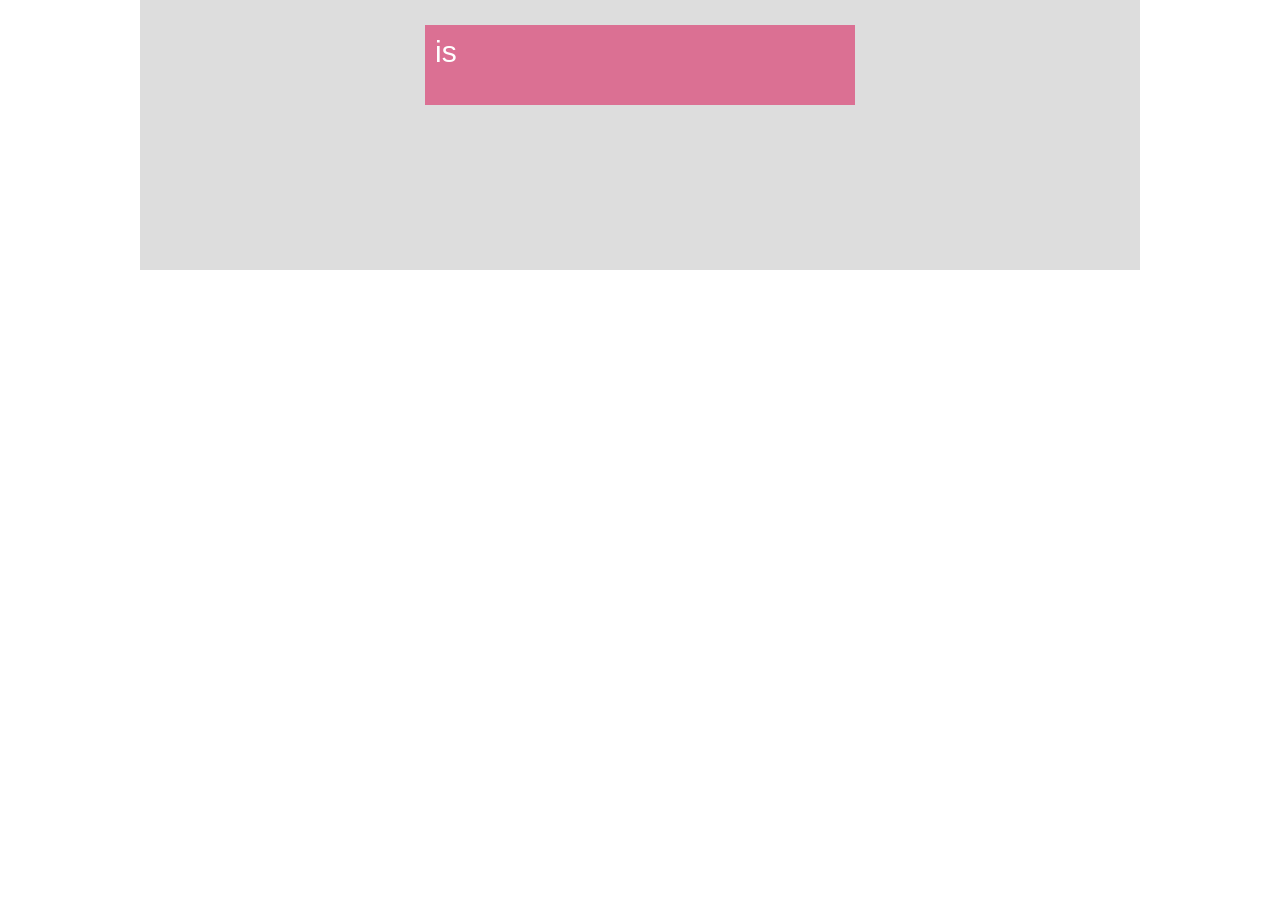
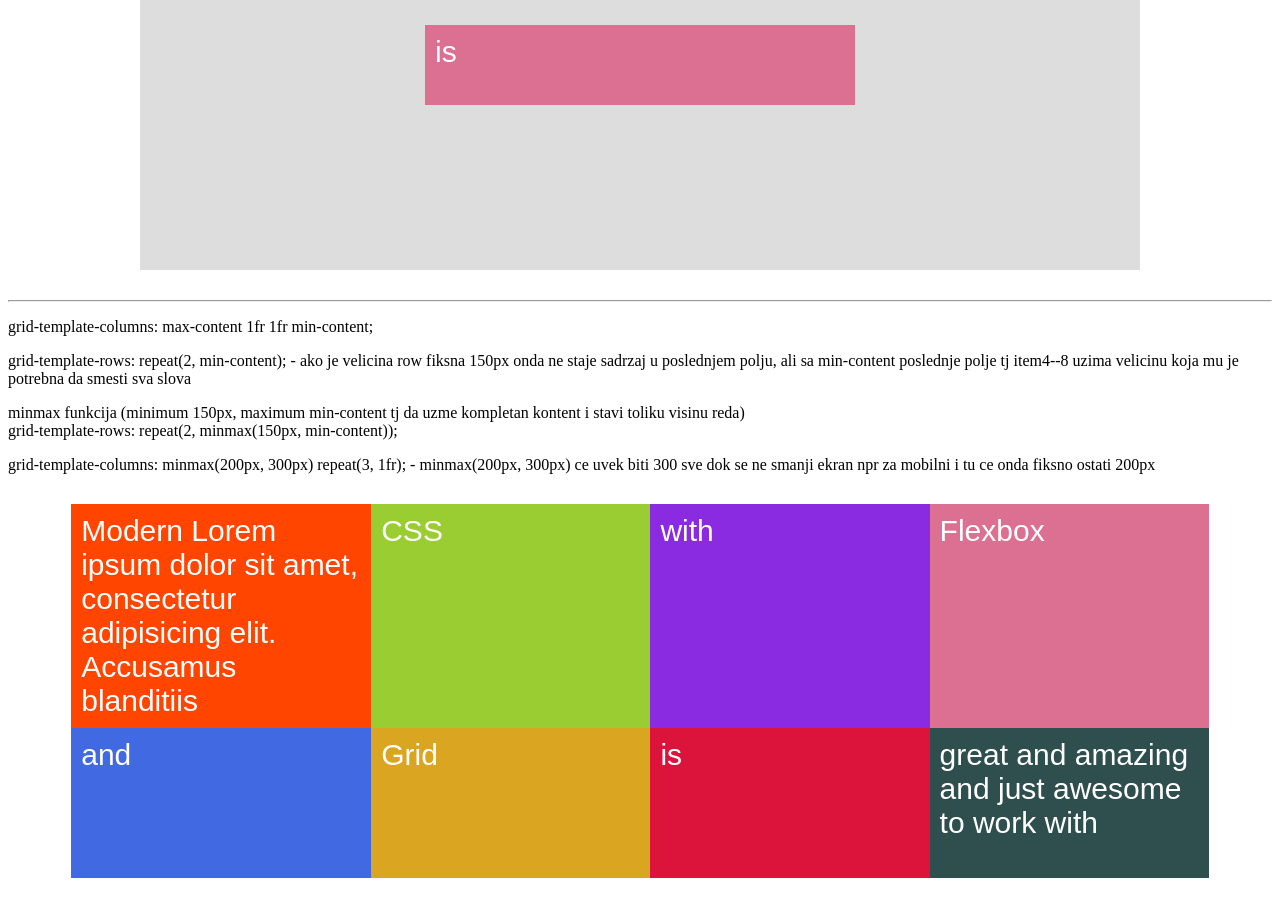
Before and after one commit to danilopetrovic/udemy-advanced-css-sass, a website: page _grid/index.html in a window 1280 px wide. Shown: the part 2312-3220 px from the top of the page. Before the commit the page ends 2612 px from the top, so only its background shows below. Drawn offline with Linux system fonts and the light colour scheme.

Commit message:
15 - Using min-content, max-content and the minmax() function | container4

```diff
--- a/_grid/index.html
+++ b/_grid/index.html
@@ -27,15 +27,31 @@
 </div>
 
 <hr>
-<div class="container2">
-    <div class="item2 item2--1">Modern</div>
-    <div class="item2 item2--2">CSS</div>
-    <div class="item2 item2--3">with</div>
-    <div class="item2 item2--4">Flexbox</div>
-    <div class="item2 item2--5">and</div>
-    <div class="item2 item2--6">Grid</div>
-    <div class="item2 item2--7">is</div>
-    <div class="item2 item2--8">great</div>
+<div class="container3">
+    <div class="item3 item3--1">Modern</div>
+    <div class="item3 item3--2">CSS</div>
+    <div class="item3 item3--3">with</div>
+    <div class="item3 item3--4">Flexbox</div>
+    <div class="item3 item3--5">and</div>
+    <div class="item3 item3--6">Grid</div>
+    <div class="item3 item3--7">is</div>
+    <div class="item3 item3--8">great</div>
+</div>
+
+<hr>
+<p>grid-template-columns: max-content 1fr 1fr min-content;</p>
+<p>grid-template-rows: repeat(2, min-content); - ako je velicina row fiksna 150px onda ne staje sadrzaj u poslednjem polju, ali sa min-content poslednje polje tj item4--8 uzima velicinu koja mu je potrebna da smesti sva slova</p>
+<p>minmax funkcija (minimum 150px, maximum min-content tj da uzme kompletan kontent i stavi toliku visinu reda)<br> grid-template-rows: repeat(2, minmax(150px, min-content));</p>
+<p>grid-template-columns: minmax(200px, 300px) repeat(3, 1fr); - minmax(200px, 300px) ce uvek biti 300 sve dok se ne smanji ekran npr za mobilni i tu ce onda fiksno ostati 200px</p>
+<div class="container4">
+    <div class="item4 item4--1">Modern Lorem ipsum dolor sit amet, consectetur adipisicing elit. Accusamus blanditiis </div>
+    <div class="item4 item4--2">CSS</div>
+    <div class="item4 item4--3">with</div>
+    <div class="item4 item4--4">Flexbox</div>
+    <div class="item4 item4--5">and</div>
+    <div class="item4 item4--6">Grid</div>
+    <div class="item4 item4--7">is</div>
+    <div class="item4 item4--8">great and amazing and just awesome to work with</div>
 </div>
 </body>
 </html>
--- a/_grid/style.scss
+++ b/_grid/style.scss
@@ -160,9 +160,9 @@
   grid-gap: 30px;
 
   grid-template-areas:  ". head head ."
-                        "box-1 box-2 box-3 side"
-                        "main main main side"
-                        "foot foot foot foot";
+  "box-1 box-2 box-3 side"
+  "main main main side"
+  "foot foot foot foot";
 
   & > * {
     background-color: orangered;
@@ -193,9 +193,9 @@
   }
 }
 
-/***************** 3 div container2 *****************/
+/***************** 3 div container3 *****************/
 
-.container2 {
+.container3 {
   width: 1000px;
   margin: 30px auto;
   background-color: #ddd;
@@ -206,7 +206,7 @@
   grid-gap: 30px;
 
   grid-auto-rows: 80px; /*implicitni deo grida koji se automatski ispunjava kako bi divovi zauzeli nedefinisana polja, moze da se definise ovako, dok je eksplicitni deo grida striktno definisan...*/
-  grid-auto-flow: row dense; /*default je row a moze biti column, dense je da se popune rupe*/
+  grid-auto-flow: row dense; /*default je row! moze biti column! dense je da se popune praznine tako da ne bleje same nego tu udje manje sledece polje iz grida koje moze da stane*/
   grid-auto-columns: .5fr;
 
   // Align grid items to grid areas
@@ -221,7 +221,7 @@
   justify-content: center; /* center / start / end / space-between / space-around / space-evenly */
   align-content: center; /* center / start / end / space-between / space-around / space-evenly */
 
-  .item2 {
+  .item3 {
     padding: 10px;
     color: white;
     font-family: sans-serif;
@@ -246,3 +246,41 @@
     }
   }
 }
+
+/***************** 4 div container4 *****************/
+
+.container4 {
+  width: 1000px;
+  margin: 30px auto;
+  background-color: #ddd;
+
+  display: grid;
+  //grid-template-rows: repeat(2, 150px);
+
+  // Using min-content and max-content
+  //grid-template-columns: max-content 1fr 1fr min-content; /*max-content pravi kolonu velicine kontenta u jednom redu! min-content se pravi kolonu toliku da je sirina kao najveca rec a ostalo se spusta sa brejkovima*/
+  //grid-template-rows: repeat(2, min-content);
+  //grid-template-rows: 150px min-content;
+
+  // Using minmax function
+  width: 90%;
+  grid-template-rows: repeat(2, minmax(150px, min-content));
+  grid-template-columns: minmax(200px, 300px) repeat(3, 1fr); /*minmax ce biti 300px sve dok se ne smanji ekran*/
+
+  .item4 {
+    padding: 10px;
+    color: white;
+    font-family: sans-serif;
+    font-size: 30px;
+    background-color: orangered;
+
+    &--1 { background-color: orangered; }
+    &--2 { background-color: yellowgreen; }
+    &--3 { background-color: blueviolet; }
+    &--4 { background-color: palevioletred; }
+    &--5 { background-color: royalblue; }
+    &--6 { background-color: goldenrod; }
+    &--7 { background-color: crimson; }
+    &--8 { background-color: darkslategray; }
+  }
+}
```
Also changed, not shown: _grid/style.css.
